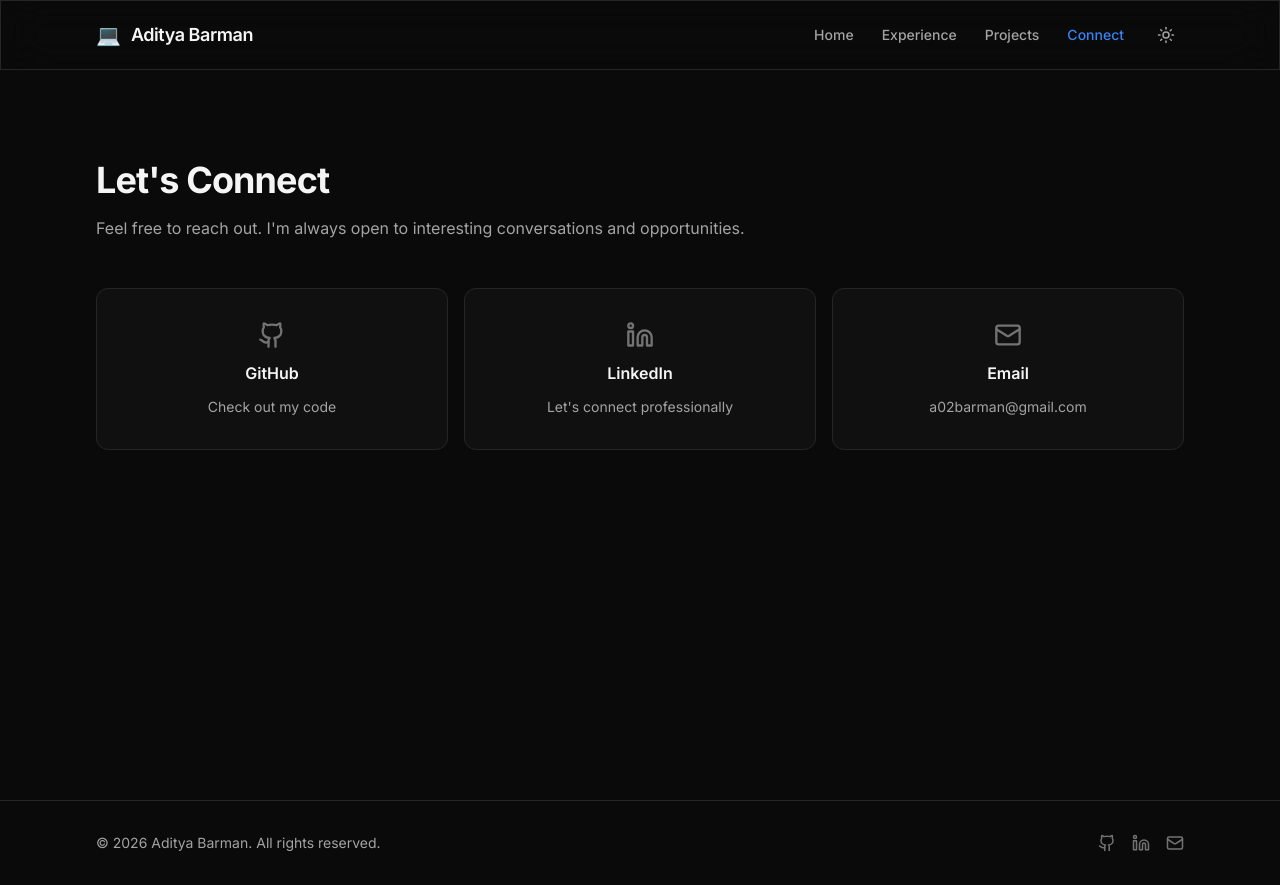
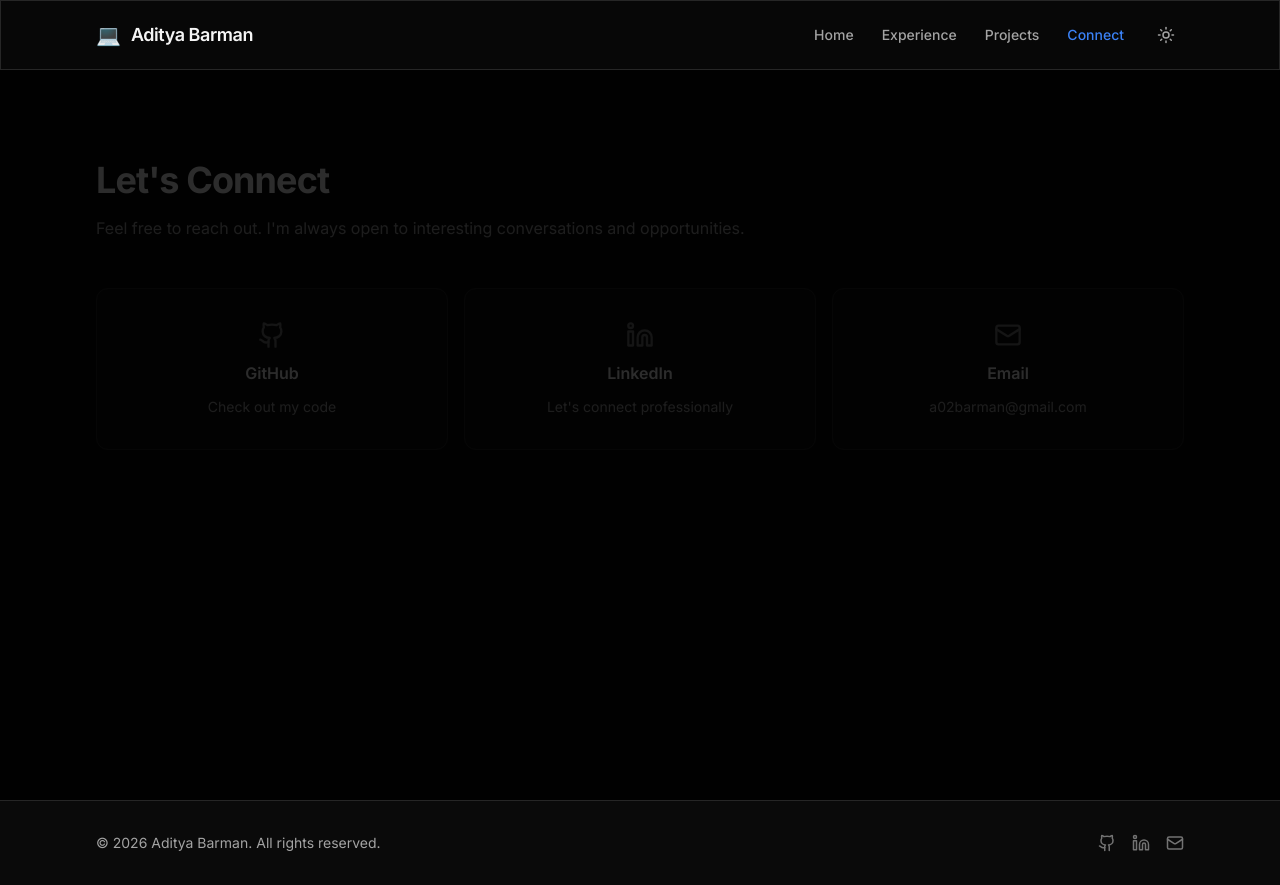
Before and after one commit to barmanax/personal-website-deployed, a Next.js app: page /connect in a window 1280 px wide. Built offline with nearby package versions, Linux system fonts and the light colour scheme.

Commit message:
Add flashlight cursor effect in dark mode

```diff
--- a/src/app/layout.tsx
+++ b/src/app/layout.tsx
@@ -5,6 +5,7 @@ import { ThemeProvider } from "@/components/ThemeProvider";
 import { Navbar } from "@/components/Navbar";
 import { Footer } from "@/components/Footer";
 import { Analytics } from "@vercel/analytics/next";
+import { CursorLight } from "@/components/CursorLight";
 
 /**
  * Inter -clean, modern sans-serif from Google Fonts.
@@ -44,6 +45,7 @@ export default function RootLayout({
           enableSystem
           disableTransitionOnChange={false}
         >
+          <CursorLight />
           <Navbar />
           {/* pt-20 offsets the fixed navbar height */}
           <main className="min-h-screen pt-20">{children}</main>
--- /dev/null
+++ b/src/components/CursorLight.tsx
@@ -0,0 +1,49 @@
+"use client";
+
+import { useEffect, useRef, useState } from "react";
+import { useTheme } from "next-themes";
+
+/**
+ * Renders a dark overlay with a transparent radial gradient centered on the
+ * cursor, creating a "flashlight" effect in dark mode.
+ *
+ * The overlay sits above page content (z-30) but uses pointer-events-none so
+ * it never blocks clicks or hover states. We defer rendering until after mount
+ * to avoid a next-themes hydration mismatch on resolvedTheme.
+ */
+export function CursorLight() {
+  const { resolvedTheme } = useTheme();
+  const overlayRef = useRef<HTMLDivElement>(null);
+  const [mounted, setMounted] = useState(false);
+
+  useEffect(() => {
+    setMounted(true);
+  }, []);
+
+  useEffect(() => {
+    const el = overlayRef.current;
+    if (!el || resolvedTheme !== "dark") return;
+
+    const onMove = (e: MouseEvent) => {
+      el.style.setProperty("--cx", `${e.clientX}px`);
+      el.style.setProperty("--cy", `${e.clientY}px`);
+    };
+
+    window.addEventListener("mousemove", onMove);
+    return () => window.removeEventListener("mousemove", onMove);
+  }, [resolvedTheme]);
+
+  if (!mounted || resolvedTheme !== "dark") return null;
+
+  return (
+    <div
+      ref={overlayRef}
+      className="pointer-events-none fixed inset-0 z-30"
+      style={{
+        // Start the light off-screen until the mouse enters the window
+        background:
+          "radial-gradient(circle 220px at var(--cx, -500px) var(--cy, -500px), transparent 0%, rgba(0,0,0,0.82) 100%)",
+      }}
+    />
+  );
+}
```
Also changed, not shown: src/components/PageTransition.tsx (line endings or trailing spaces).
